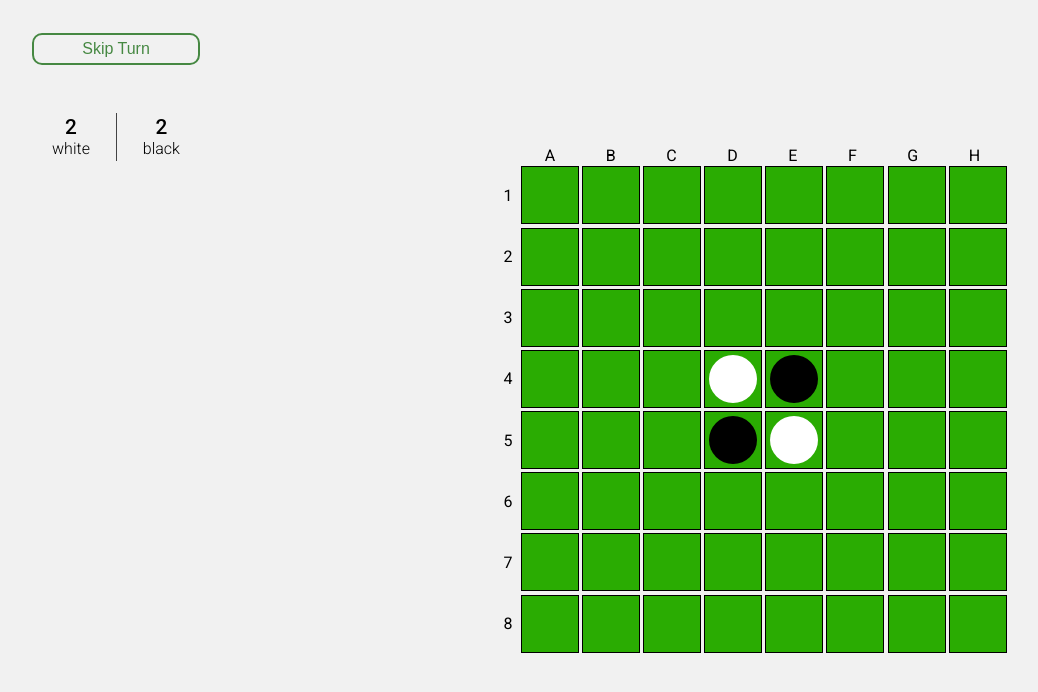
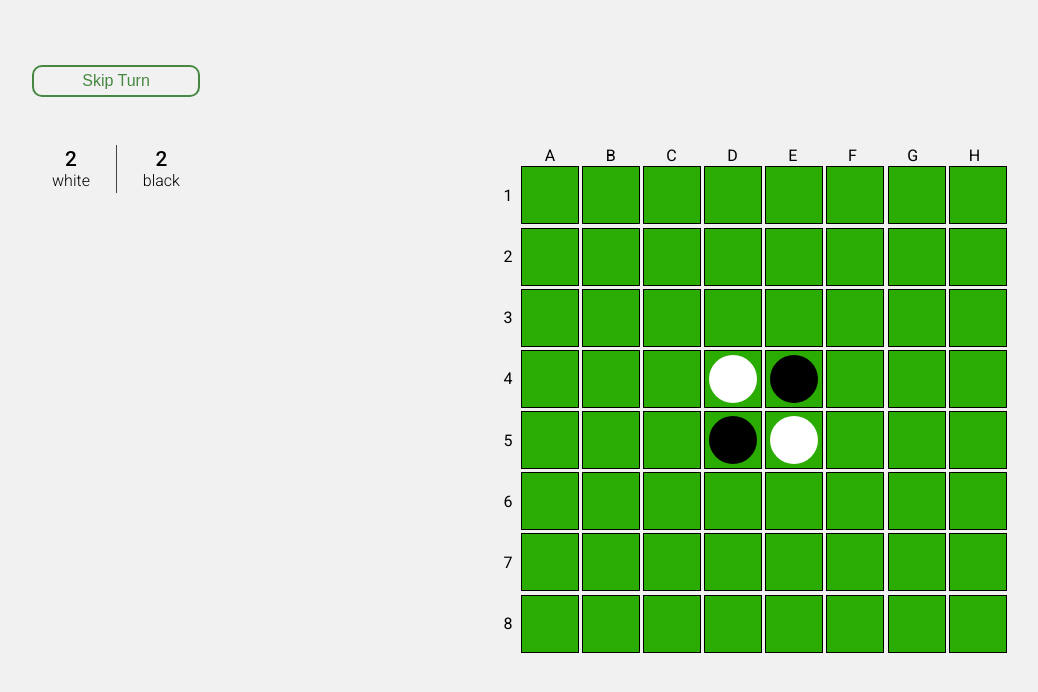
Before and after one commit to FacundoArdizzi/Reversi, a React (Create React App) app: page /reversi in a window 1280 px wide. Shown: the top 692 px of the page, without its empty margins (76-1114 px from the left). Built offline with nearby package versions, Linux system fonts and the light colour scheme.

Commit message:
styles fixing

```diff
--- a/src/components/board/Board.module.css
+++ b/src/components/board/Board.module.css
@@ -2,7 +2,7 @@
     width: fit-content;
 /*     background: #e6be7b; */
     padding: 1em;
-    margin: 2em auto;
+    margin: auto;
 }
 .letters {
     width: fit-content;
--- a/src/components/turn/Turn.module.css
+++ b/src/components/turn/Turn.module.css
@@ -2,6 +2,7 @@
     display: flex;
     flex-direction: column;
     align-items: center;
+    margin-top: 2em;
 }
 .turn p {
     font-size: 1.4rem;
--- a/src/views/game/Game.module.css
+++ b/src/views/game/Game.module.css
@@ -12,7 +12,6 @@
     height: 100%;
     display: flex;
     align-items: center;
-    justify-items: center;
     position: absolute;
     right: 0;
     top: 0;
```
